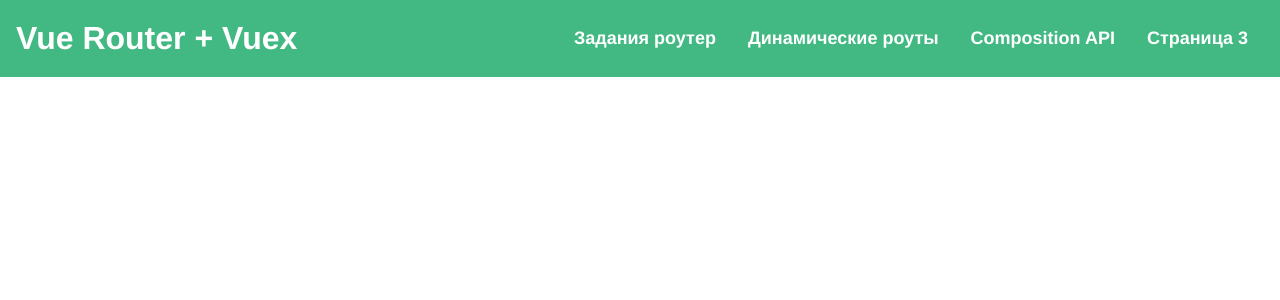
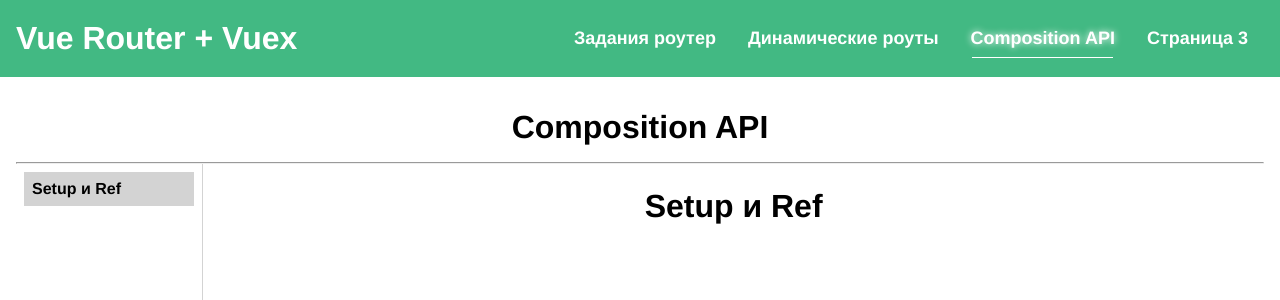
Before and after one commit to VladimirShadrov/vue-router-and-vuex-repetition, a Vue app: page /composition/setup in a window 1280 px wide. Shown: the top 300 px of the page. Built offline with nearby package versions, Linux system fonts and the light colour scheme.

Commit message:
Настройка маршрутизации

```diff
--- a/src/components/composition/AppCompositionApi.vue
+++ b/src/components/composition/AppCompositionApi.vue
@@ -1,13 +1,66 @@
 <template>
   <div class="content-wrapper">
     <h1 class="theme-title">Composition API</h1>
+    <hr />
+    <div class="container">
+      <div class="side-bar">
+        <router-link class="link" active-class="link__active" v-for="route in routes" :key="route" :to="route.to">{{ route.theme }}</router-link>
+      </div>
+      <div class="content-bar">
+        <router-view></router-view>
+      </div>
+    </div>
   </div>
 </template>
 
 <script>
 export default {
   name: 'app-page-2',
+  data() {
+    return {
+      routes: [
+        {
+          theme: 'Setup и Ref',
+          to: { name: 'setup' },
+        },
+      ],
+    };
+  },
 };
 </script>
 
-<style></style>
+<style lang="scss" scoped>
+.container {
+  display: flex;
+}
+.side-bar {
+  padding: 8px;
+  border-right: 1px solid lightgrey;
+  width: 15%;
+  min-height: 80vh;
+}
+.content-bar {
+  padding: 8px;
+  width: 85%;
+  min-height: 80vh;
+}
+.link {
+  transition: all 0.3s;
+  color: rgb(65, 63, 63);
+  border: none;
+  outline: none;
+  text-decoration: none;
+  font-weight: bold;
+  display: block;
+  padding: 8px;
+
+  &:hover {
+    color: black;
+    background: lightgray;
+  }
+}
+.link__active {
+  color: black;
+  background: lightgray;
+}
+</style>
--- /dev/null
+++ b/src/components/composition/pages/AppSetup.vue
@@ -0,0 +1,9 @@
+<template>
+  <h1 class="theme-title">Setup и Ref</h1>
+</template>
+
+<script>
+export default {};
+</script>
+
+<style></style>
--- a/src/router/index.ts
+++ b/src/router/index.ts
@@ -12,6 +12,7 @@ import App404Page from '../components/vueRouter/App404Page.vue';
  * COMPOSITION API
  */
 import AppCompositionApi from '../components/composition/AppCompositionApi.vue';
+import AppSetup from '../components/composition/pages/AppSetup.vue';
 
 /**
  *
@@ -31,6 +32,14 @@ const routes: Array<RouteRecordRaw> = [
   {
     path: '/composition',
     component: AppCompositionApi,
+    name: 'composition',
+    children: [
+      {
+        path: 'setup',
+        component: AppSetup,
+        name: 'setup',
+      },
+    ],
   },
   {
     path: '/page3',
```
